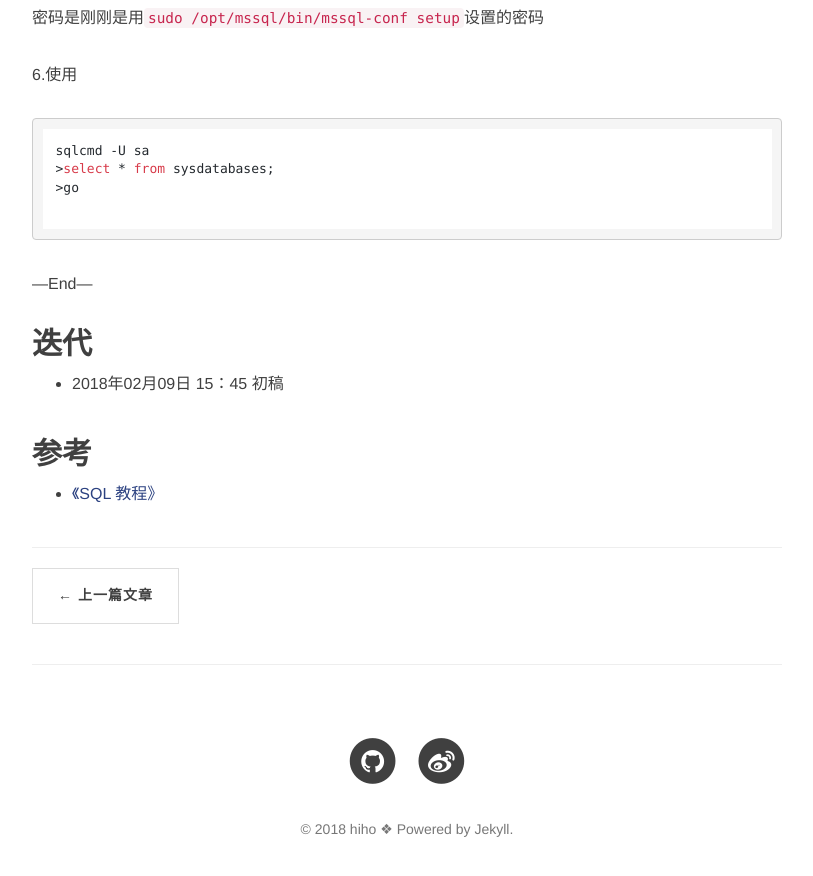
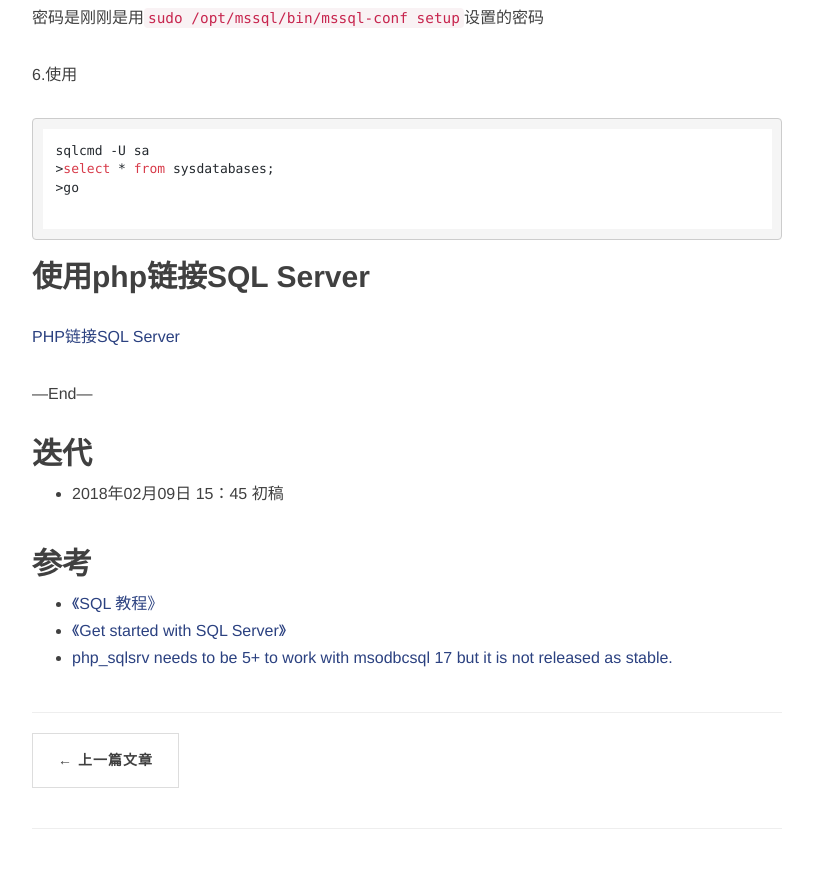
Before and after one commit to hihozhou/hihoZhou.github.io, a Jekyll site: the page built from _posts/2018-03-19-ubuntu-sqlserver.md, in a window 1280 px wide and 900 px high, scrolled down 4131 px. Shown: the top 876 px of the window, without its empty margins (233-1046 px from the left). Built offline with Jekyll 4.4.1, drawn with Linux system fonts in a browser that asks for light colours; nearby versions of some CDN libraries; Markdown is read by kramdown in place of the engine named in the settings; comment, search, counter and statistics services are not loaded.

Commit message:
添加驱动问题

````diff
--- a/_posts/2018-03-19-ubuntu-sqlserver.md
+++ b/_posts/2018-03-19-ubuntu-sqlserver.md
@@ -120,8 +120,9 @@
 
 ```
 
+## 使用php链接SQL Server
 
-
+[PHP链接SQL Server](https://www.microsoft.com/en-us/sql-server/developer-get-started/php/ubuntu/step/2.html)
 
 —End—
 
@@ -133,3 +134,5 @@
 ## 参考
 
 - [《SQL 教程》](http://www.w3school.com.cn/sql/)
+- [《Get started with SQL Server》](https://www.microsoft.com/en-us/sql-server/developer-get-started/php/ubuntu/step/2.html)
+- [php_sqlsrv needs to be 5+ to work with msodbcsql 17 but it is not released as stable.](https://stackoverflow.com/questions/48830366/new-microsoft-odbc-driver-17-breaks-lamp-server)
````
